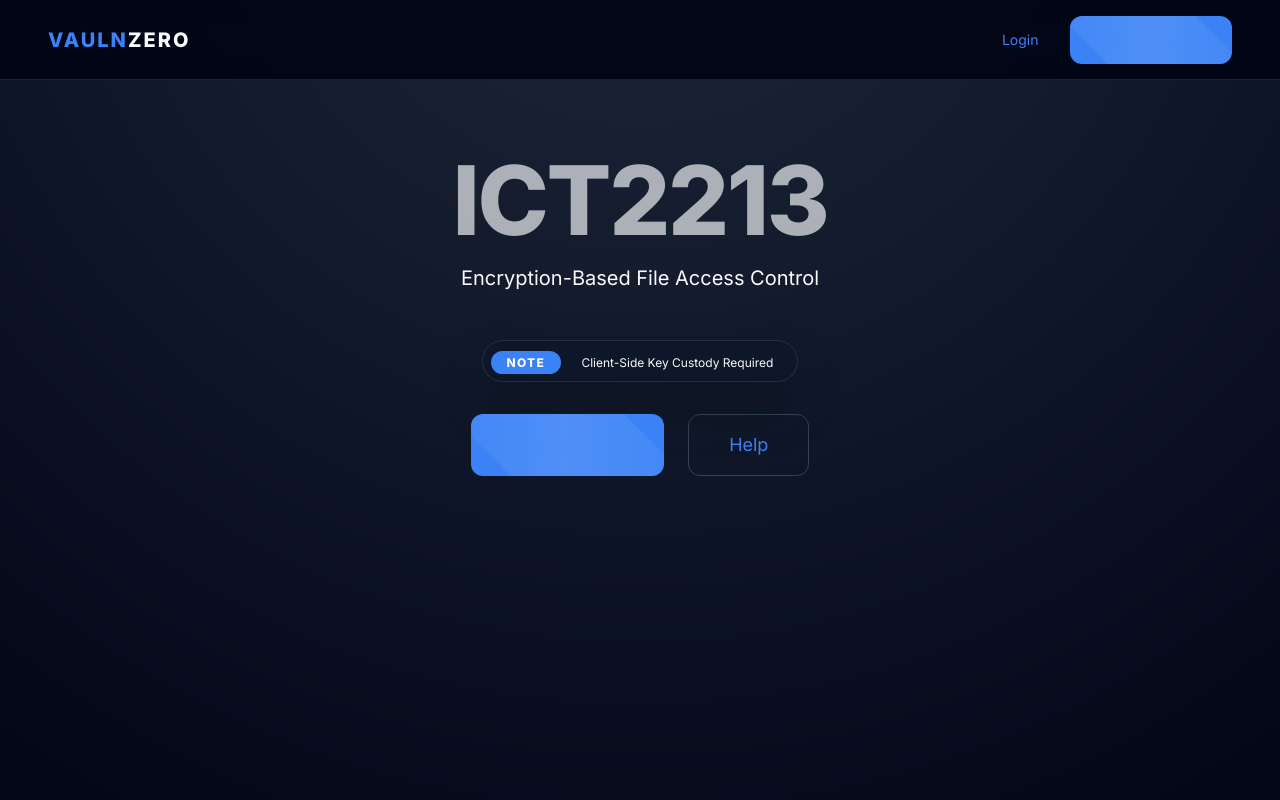
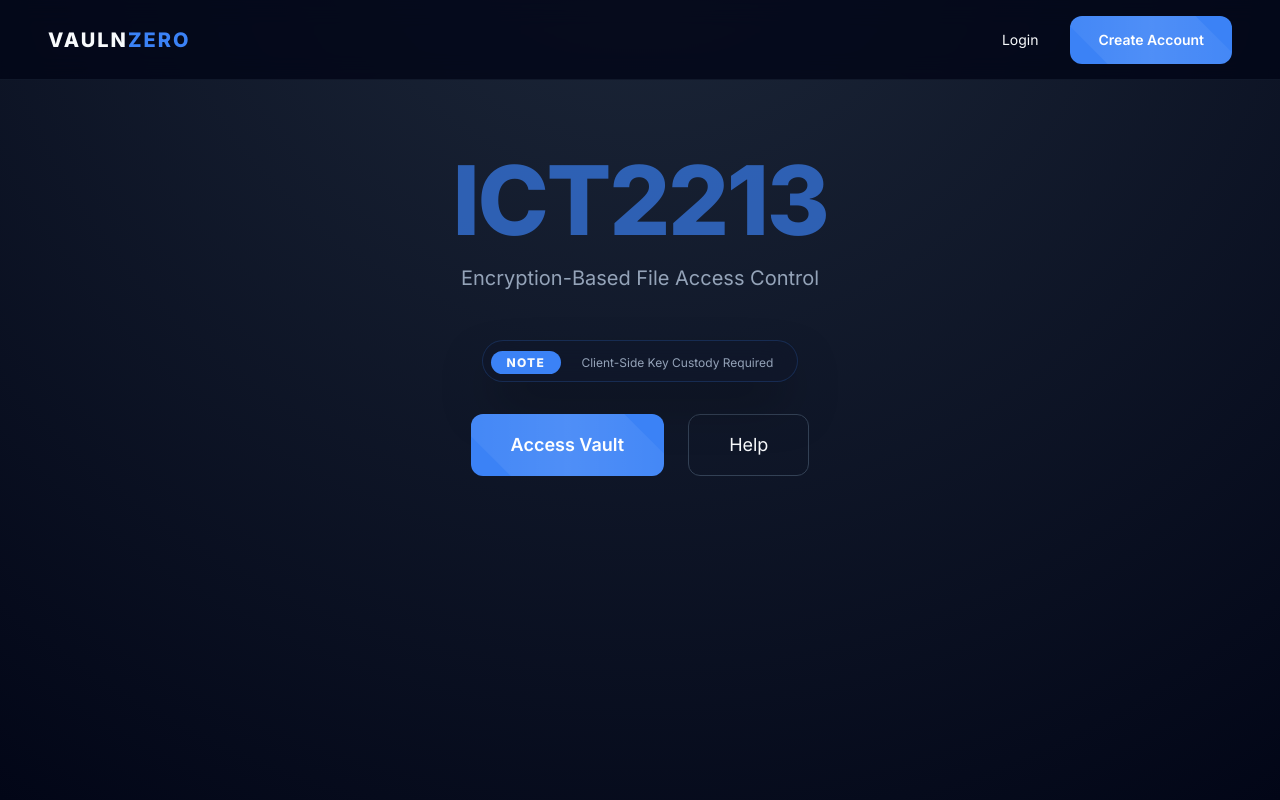
Before and after one commit to sealeo234/ICT-2213-Crypto-Project, a Flask app: page / in a window 1280 px wide. Run offline with Flask 3, Linux system fonts and the light colour scheme; some libraries are stand-ins or nearby versions.

Commit message:
Update CSS

```diff
--- a/static/css/style.css
+++ b/static/css/style.css
@@ -2,7 +2,6 @@
     Theme: Deep Space / Electric Blue
 */
 
-/* Load fonts with better error handling */
 @import url('https://fonts.googleapis.com/css2?family=Inter:wght@300;400;600;800&display=swap');
 
 :root {
@@ -33,44 +32,13 @@
 }
 
 body {
-    background: var(--bg-dark) !important;
-    background-image: var(--bg-gradient) !important;
-    color: var(--text-primary) !important;
-    font-family: 'Inter', -apple-system, BlinkMacSystemFont, 'Segoe UI', Roboto, sans-serif !important;
+    background: var(--bg-dark);
+    background-image: var(--bg-gradient);
+    color: var(--text-primary);
+    font-family: 'Inter', sans-serif;
     line-height: 1.6;
     min-height: 100vh;
     overflow-x: hidden;
-}
-
-/* Force dark theme for all elements */
-html, body, #content, main, section, div, p, h1, h2, h3, h4, h5, h6, span, a {
-    color: var(--text-primary) !important;
-}
-
-/* Ensure links are visible */
-a {
-    color: var(--accent-blue) !important;
-}
-
-a:hover {
-    color: var(--accent-blue-hover) !important;
-}
-
-/* Force dark backgrounds on all containers */
-.glass-card, nav, .container, .max-w-7xl, .grid, .col-span-12, .col-span-4, .col-span-8 {
-    background-color: transparent !important;
-}
-
-/* Ensure form elements have dark backgrounds */
-input, textarea, select {
-    background: rgba(15, 23, 42, 0.8) !important;
-    border: 1px solid var(--border-glass) !important;
-    color: var(--text-primary) !important;
-}
-
-input:focus, textarea:focus, select:focus {
-    border-color: var(--accent-blue) !important;
-    box-shadow: 0 0 0 2px var(--accent-blue-glow) !important;
 }
 
 /* --- Layout Components --- */
@@ -95,15 +63,6 @@ input:focus, textarea:focus, select:focus {
     border-color: rgba(59, 130, 246, 0.2);
 }
 
-/* Fallback for browsers that don't support backdrop-filter (like some versions of Brave) */
-@supports not (backdrop-filter: blur(16px)) {
-    .glass-card {
-        background: rgba(15, 23, 42, 0.95);
-        border: 1px solid rgba(255, 255, 255, 0.12);
-        box-shadow: 0 20px 40px -10px rgba(0, 0, 0, 0.6);
-    }
-}
-
 /* --- Navigation --- */
 nav {
     border-bottom: 1px solid var(--border-glass);
@@ -113,14 +72,6 @@ nav {
     height: 80px;
     display: flex;
     align-items: center;
-}
-
-/* Fallback for navigation in browsers without backdrop-filter support */
-@supports not (backdrop-filter: blur(8px)) {
-    nav {
-        background: rgba(2, 6, 23, 0.95);
-        border-bottom: 1px solid rgba(255, 255, 255, 0.1);
-    }
 }
 
 .nav-brand {
--- a/templates/base.html
+++ b/templates/base.html
@@ -3,83 +3,16 @@
 <head>
     <meta charset="UTF-8">
     <meta name="viewport" content="width=device-width, initial-scale=1.0">
-    <meta name="color-scheme" content="dark">
     <title>VaulnZero | Enterprise Encryption</title>
     <script src="https://cdn.tailwindcss.com"></script>
-
-    <!-- Critical CSS for Brave browser compatibility -->
-    <style>
-        /* Critical styles to ensure dark theme loads even if main CSS fails */
-        body {
-            background: #020617 !important;
-            background-image: radial-gradient(circle at 50% -20%, #1e293b 0%, #020617 100%) !important;
-            color: #f8fafc !important;
-            font-family: -apple-system, BlinkMacSystemFont, 'Segoe UI', Roboto, sans-serif !important;
-            min-height: 100vh !important;
-        }
-
-        /* Ensure text remains visible */
-        * {
-            color: inherit !important;
-        }
-
-        /* Dark theme fallbacks */
-        .glass-card {
-            background: rgba(15, 23, 42, 0.9) !important;
-            border: 1px solid rgba(255, 255, 255, 0.1) !important;
-            border-radius: 24px !important;
-            box-shadow: 0 25px 50px -12px rgba(0, 0, 0, 0.5) !important;
-        }
-
-        nav {
-            background: rgba(2, 6, 23, 0.95) !important;
-            border-bottom: 1px solid rgba(255, 255, 255, 0.1) !important;
-        }
-    </style>
-
     <link rel="stylesheet" href="{{ url_for('static', filename='css/style.css') }}">
-
-    <!-- Fallback font loading -->
-    <link rel="preconnect" href="https://fonts.googleapis.com">
-    <link rel="preconnect" href="https://fonts.gstatic.com" crossorigin>
-    <link href="https://fonts.googleapis.com/css2?family=Inter:wght@300;400;600;800&display=swap" rel="stylesheet" onload="this.onload=null;this.rel='stylesheet'">
-    <noscript><link rel="stylesheet" href="https://fonts.googleapis.com/css2?family=Inter:wght@300;400;600;800&display=swap"></noscript>
-
-    <!-- JavaScript fallback for dark theme -->
-    <script>
-        // Ensure dark theme loads immediately, even if CSS is blocked
-        (function() {
-            var style = document.createElement('style');
-            style.textContent = `
-                body {
-                    background: #020617 !important;
-                    background-image: radial-gradient(circle at 50% -20%, #1e293b 0%, #020617 100%) !important;
-                    color: #f8fafc !important;
-                }
-                .glass-card {
-                    background: rgba(15, 23, 42, 0.9) !important;
-                    border: 1px solid rgba(255, 255, 255, 0.1) !important;
-                }
-                nav {
-                    background: rgba(2, 6, 23, 0.95) !important;
-                }
-            `;
-            document.head.appendChild(style);
-
-            // Force dark theme on page load
-            document.addEventListener('DOMContentLoaded', function() {
-                document.body.style.background = '#020617';
-                document.body.style.backgroundImage = 'radial-gradient(circle at 50% -20%, #1e293b 0%, #020617 100%)';
-                document.body.style.color = '#f8fafc';
-            });
-        })();
-    </script>
 
     {% if current_user.is_authenticated %}
     <!-- UUID and public key for client-side encryption -->
     <meta name="user-uuid" content="{{ current_user.uuid }}">
     <meta name="user-public-key" content="{{ current_user.public_key }}">
     {% endif %}
+</head>
 </head>
 
 <body class="flex flex-col min-vh-100">
```
